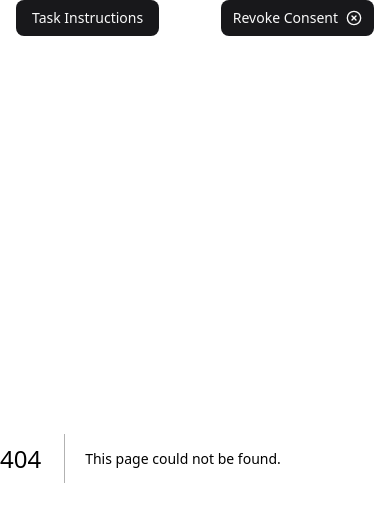
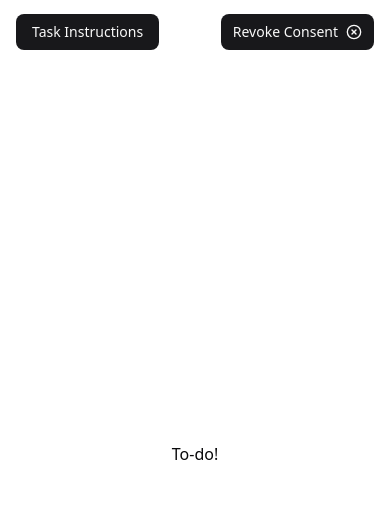
Before and after one commit to Sagar-CK/mhealth-chatbot, a Next.js app: page /lina in a window 390 px wide. Before the commit this address had no page. Shown: the top 506 px of the page. Built offline with nearby package versions, Linux system fonts and the light colour scheme.

Commit message:
mobile compatible + temp routes

```diff
--- /dev/null
+++ b/app/lina/page.tsx
@@ -0,0 +1,7 @@
+export default function Lina() {
+  return (
+    <div className="flex w-full items-center justify-center">
+      To-do!
+    </div>
+  );
+}
--- /dev/null
+++ b/app/manu/page.tsx
@@ -0,0 +1,7 @@
+export default function Manu() {
+  return (
+    <div className="flex w-full items-center justify-center">
+      To-do!
+    </div>
+  );
+}
--- a/app/page.tsx
+++ b/app/page.tsx
@@ -6,7 +6,7 @@ import { useRouter } from "next/navigation";
 export default function Home() {
   const router = useRouter();
   return (
-    <div className="h-full w-full flex items-center justify-center gap-x-6">
+    <div className="h-full w-full flex flex-col items-center justify-center gap-y-4 sm:flex-row sm:gap-x-6">
       <Button onClick={() => router.push("/sagar")}>Sagar Condition</Button>
       <Button onClick={() => router.push("/manu")}>Manu Condition</Button>
       <Button onClick={() => router.push("/yushan")}>Yushan Condition</Button>
--- /dev/null
+++ b/app/yushan/page.tsx
@@ -0,0 +1,7 @@
+export default function Yushan() {
+  return (
+    <div className="flex w-full items-center justify-center">
+      To-do!
+    </div>
+  );
+}
```
Also changed, not shown: 1 other file (tests, documents, lock files or other folders).
